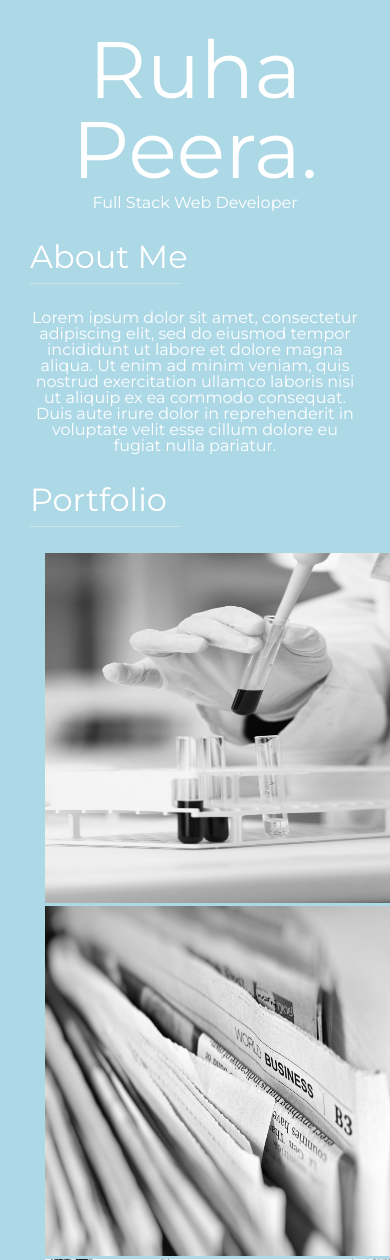
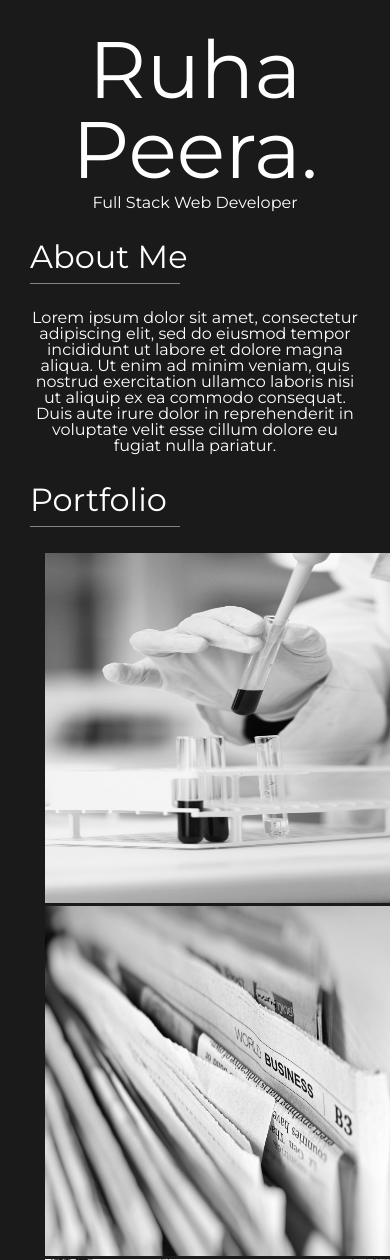
Before and after one commit to Ruha-RP/Portfolio, a PHP site: page / in a window 390 px wide; the page is wider, and only the part inside the window is pictured. Shown: the top 1260 px of that part. Run offline with PHP 8.4, Linux system fonts and the light colour scheme; some libraries are stand-ins or nearby versions.

Commit message:
mobile responsiveness

```diff
--- a/style.css
+++ b/style.css
@@ -174,11 +174,7 @@ img {
 }
 
 
-@media only screen and (max-width: 1024px) {
-    body {
-        background-color: lightblue;
-        text-align: left;
-    }
+@media only screen and (max-width: 767px) {
 
     #main {
         margin-left: 0px;
```
